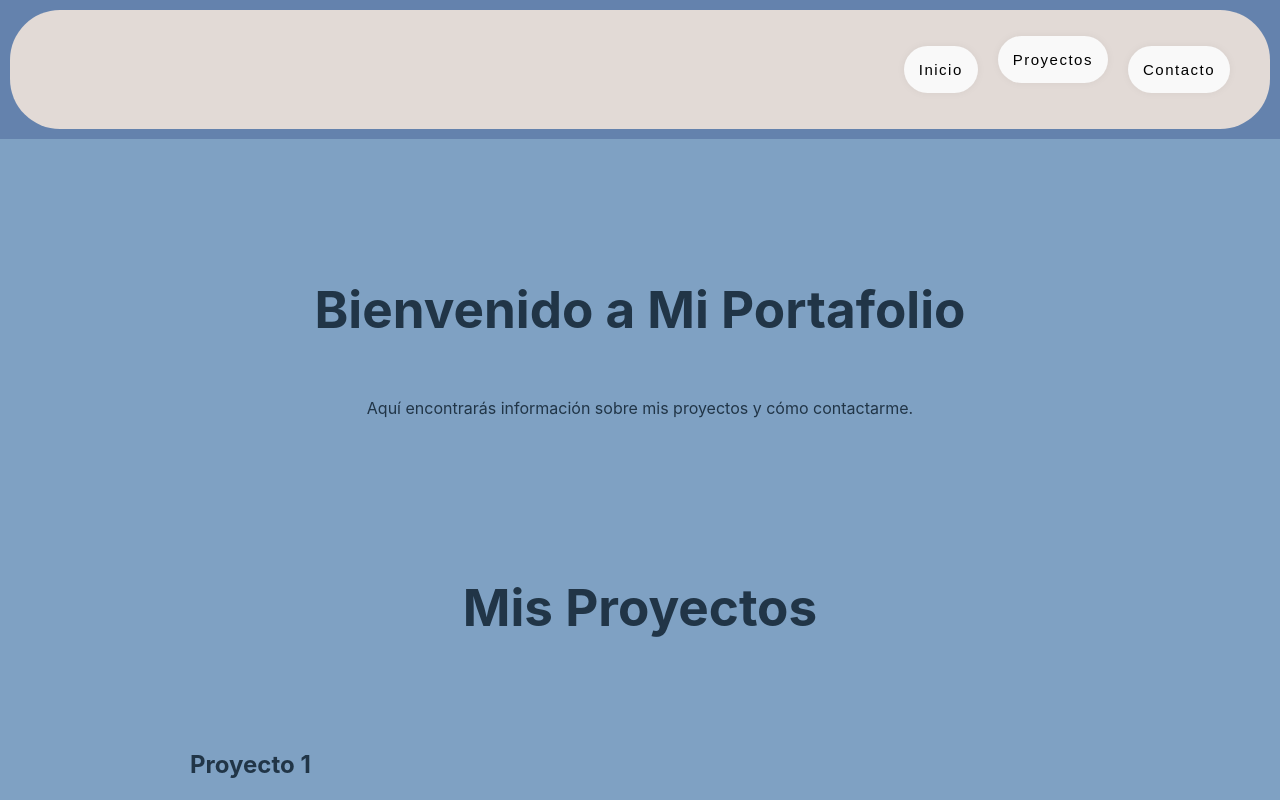
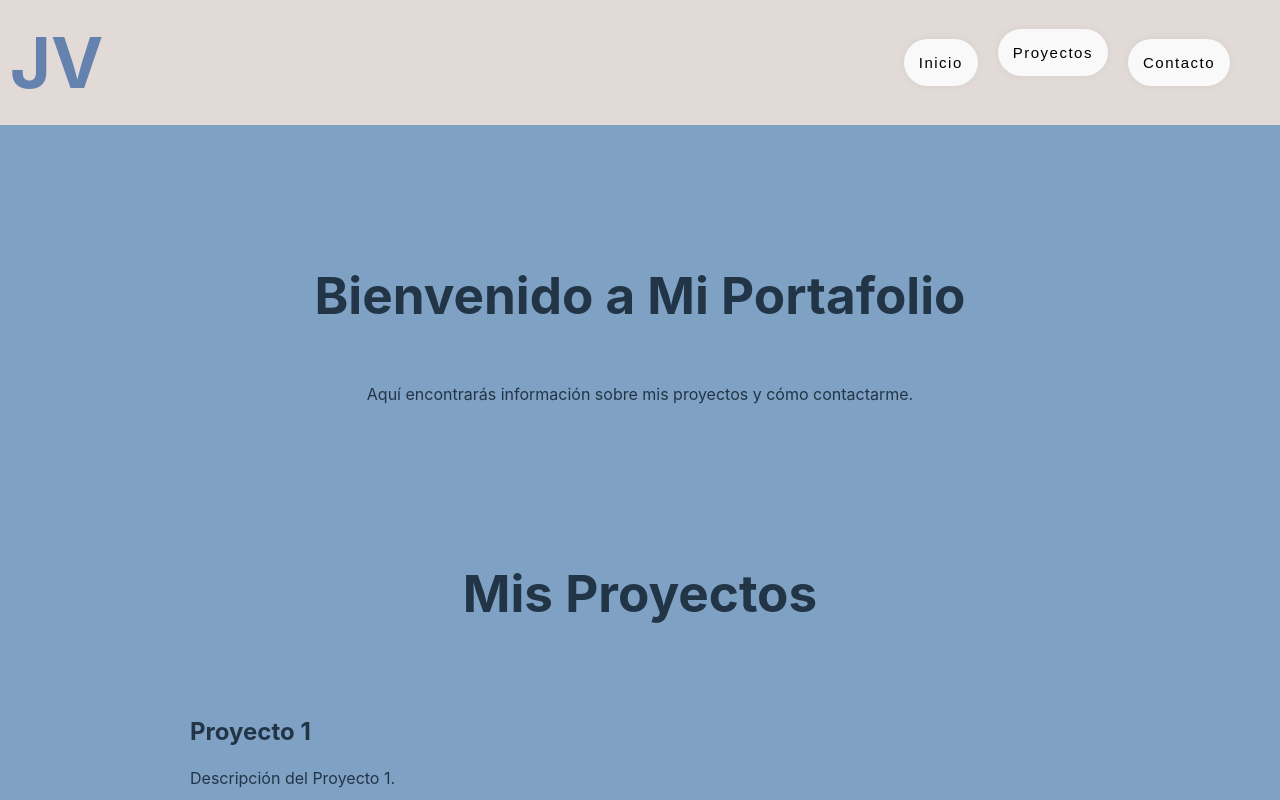
Before and after one commit to JonaVilte/webProgramable, a React (Vite) app in the folder react/portFolio-Jona/portfolio/: page / in a window 1280 px wide. Shown: the top 800 px of the page. Built offline with nearby package versions, Linux system fonts and the light colour scheme.

Commit message:
Se hicieron pequeñas modificaciones en el header, se borro el fondo azul y se agrego una especie de logo

```diff
--- a/react/portFolio-Jona/portfolio/src/App.css
+++ b/react/portFolio-Jona/portfolio/src/App.css
@@ -16,11 +16,13 @@
   }
 
   header {
-    background-color: rgb(100, 130, 173);
-
-    padding: 10px;
+    display: flex;
+    height: 70px;
   }
-
+  header h2{
+    margin-left: 0;
+    flex-grow: 1;
+  }
   footer {
     background-color: rgb(100, 130, 173);
     color: rgb(226, 218, 214);
@@ -105,8 +107,30 @@
   }
 
   header {
-    background-color: rgb(100, 130, 173);
+    display: flex;
+    justify-content: space-between; /* Coloca el h2 a la izquierda y la lista a la derecha */
+    align-items: center; /* Alinea verticalmente los elementos */
     padding: 10px;
+  }
+
+  h2 {
+    margin: 0; /* Asegura que no haya márgenes extras en el h2 */
+  }
+
+  nav {
+    flex-grow: 1; /* Esto hace que la navegación ocupe todo el espacio restante */
+  }
+
+  nav ul {
+    display: flex;
+    list-style-type: none;
+    padding: 0;
+    margin: 0;
+    justify-content: flex-end; /* Alinea los elementos de la lista hacia la derecha */
+  }
+
+  nav ul li {
+    margin-right: 10px; /* Espaciado entre los elementos de la lista */
   }
 
   footer {
@@ -114,23 +138,6 @@
     color: rgb(226, 218, 214);
     text-align: center;
     padding: 10px;
-  }
-
-  form {
-    display: flex;
-    flex-direction: column;
-  }
-
-  form input,
-  form textarea {
-    margin-bottom: 10px;
-    background-color: rgb(226, 218, 214);
-    color: black;
-  }
-
-  form button {
-    background-color: rgb(226, 218, 214);
-    color: black;
   }
 
   nav {
@@ -145,6 +152,11 @@
 
   .lisra_separación {
     padding: 10px;
+  }
+
+  .tamañoLetra{
+    font-size: 70px;
+    color: rgb(100, 130, 173);
   }
 
   .list-horizontal {
@@ -190,3 +202,21 @@
     }
   }
 }
+
+
+form {
+  display: flex;
+  flex-direction: column;
+}
+
+form input,
+form textarea {
+  margin-bottom: 10px;
+  background-color: rgb(226, 218, 214);
+  color: black;
+}
+
+form button {
+  background-color: rgb(226, 218, 214);
+  color: black;
+}
--- a/react/portFolio-Jona/portfolio/src/components/Header.jsx
+++ b/react/portFolio-Jona/portfolio/src/components/Header.jsx
@@ -3,6 +3,10 @@ import React from "react";
 const Header = ({ onNavigate }) => {
   return (
     <header>
+        <h2 className="tamañoLetra">
+          JV
+        </h2>
+
       <nav>
         <ul className="list-horizontal">
           <li className="slide-in">
```
Also changed, not shown: 1 other file (tests, documents, lock files or other folders).
